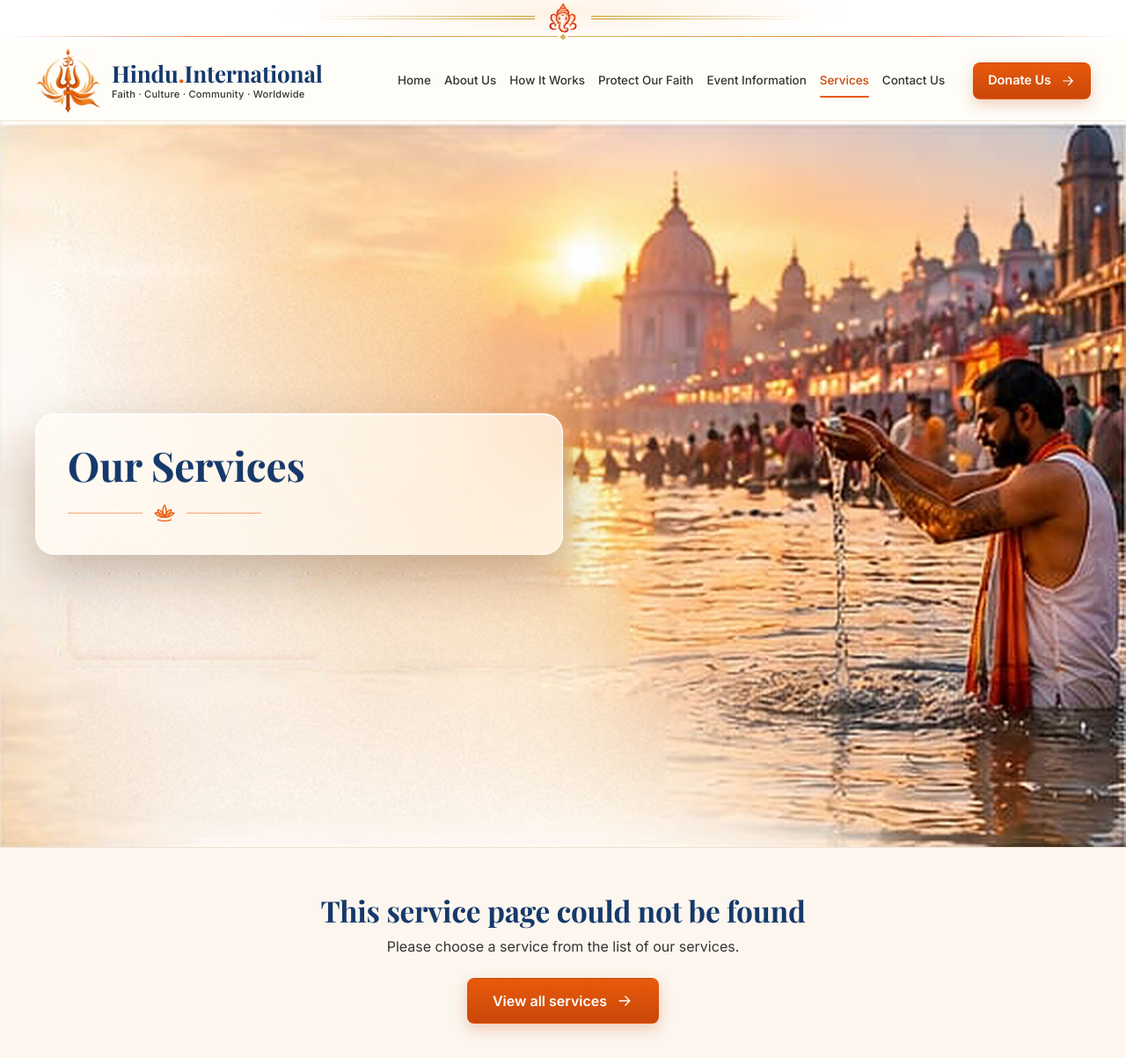
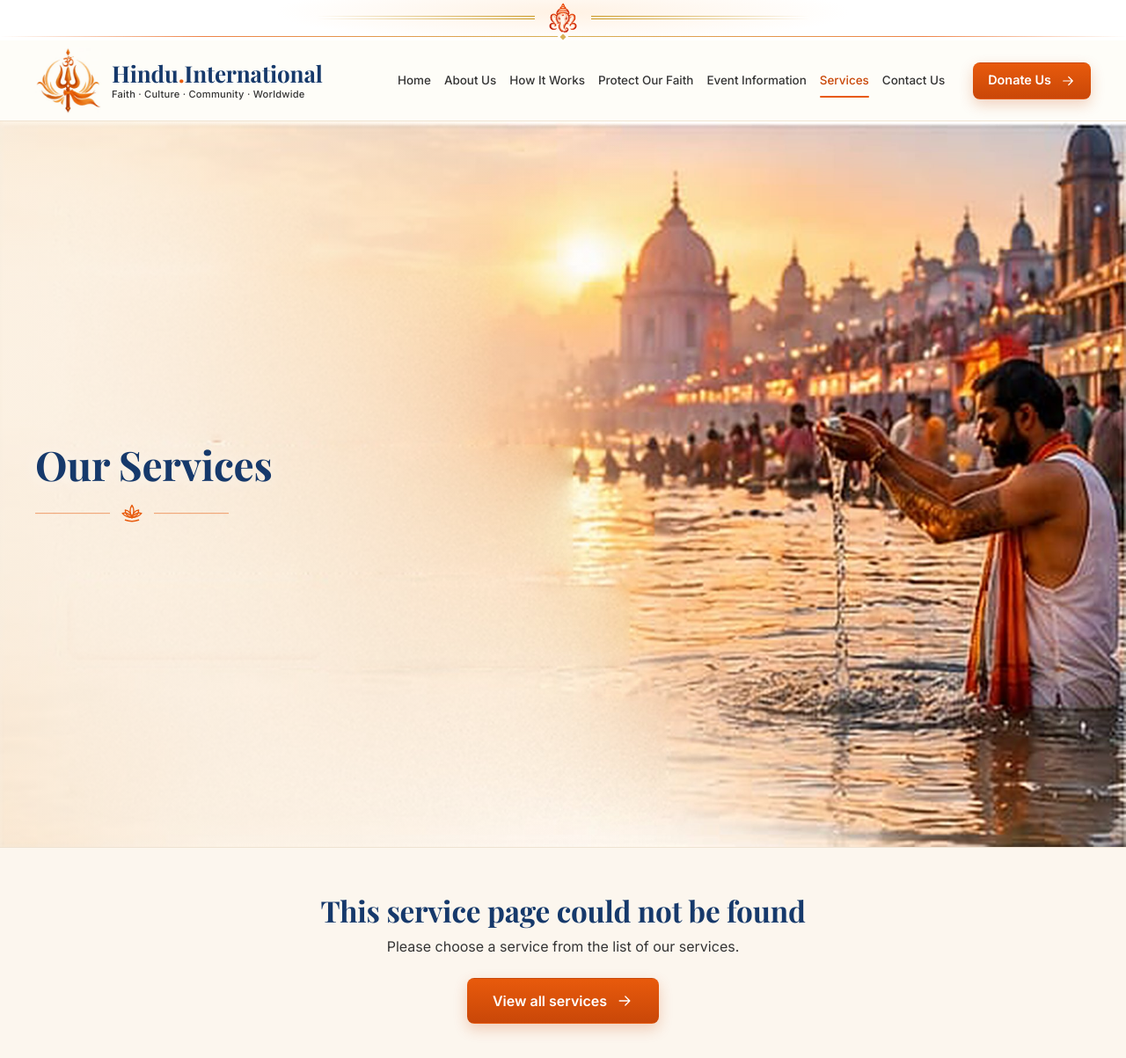
Before and after one commit to Akash5256kumar/Hindu-international, a PHP site: page /service.html in a window 1280 px wide. Shown: the top 1203 px of the page at 88% size. Run offline with PHP 8.4, Linux system fonts and the light colour scheme.

Commit message:
Service banner: no box — heading colours follow each photo
The colour behind the heading is measured from the photo: light photos get
navy/saffron text, deep ones white/gold, over a see-through wash of the
photo's own colour so the words stay readable. Phones unchanged.

Co-Authored-By: Claude Opus 5.5 <noreply@anthropic.com>

```diff
--- a/css/service.css
+++ b/css/service.css
@@ -50,19 +50,28 @@
 .sd-banner__media img { display: block; width: 100%; height: 100%; object-fit: cover; }
 .sd-banner__inner.container {
   position: absolute; z-index: 1; top: 50%; left: max(24px, calc(50% - 600px)); transform: translateY(-50%);
-  width: min(600px, 50%); max-width: none; margin: 0; padding: clamp(22px, 2.6vw, 38px) clamp(22px, 2.8vw, 40px);
-  display: flex; flex-direction: column; justify-content: center; border-radius: 22px;
-  background: linear-gradient(135deg, rgba(255, 251, 244, .9), rgba(255, 246, 234, .76));
-  border: 1px solid rgba(255, 255, 255, .85);
-  box-shadow: 0 24px 60px rgba(70, 30, 5, .28), inset 0 1px 0 rgba(255, 255, 255, .95);
-  -webkit-backdrop-filter: blur(10px) saturate(1.2); backdrop-filter: blur(10px) saturate(1.2);
+  width: min(600px, 48%); max-width: none; margin: 0; padding: 0;
+  display: flex; flex-direction: column; justify-content: center;
 }
+/* a see-through wash of the photo's own colour behind the heading (js/services.js → bannerTone) */
+.sd-banner__media::after {
+  content: ""; position: absolute; inset: 0; pointer-events: none;
+  background: linear-gradient(90deg, rgba(var(--tone, 255, 246, 234), .78) 0%, rgba(var(--tone, 255, 246, 234), .55) 30%, rgba(var(--tone, 255, 246, 234), 0) 60%);
+}
+.sd-banner--light .sd-banner__title { color: var(--roots-ink); text-shadow: 0 1px 18px rgba(255, 255, 255, .7); }
+.sd-banner--light .sd-slide__text { color: #231F1B; text-shadow: 0 1px 12px rgba(255, 255, 255, .8); }
+.sd-banner--deep .sd-banner__title { color: #FFF7EC; text-shadow: 0 2px 20px rgba(0, 0, 0, .45); }
+.sd-banner--deep .sd-banner__title .sd-accent { color: #FFC867; }
+.sd-banner--deep .sd-slide__text, .sd-banner--deep .sd-slide__label { color: rgba(255, 247, 236, .95); text-shadow: 0 1px 12px rgba(0, 0, 0, .5); }
+.sd-banner--deep .sd-lotus { color: #FFC867; }
 .sd-banner .sd-banner__inner .sd-slides, .sd-banner .sd-banner__inner .sd-banner__title { max-width: 100%; }
 .sd-banner__inner .sd-banner__title { font-size: clamp(1.9rem, 3.6vw, 3.2rem); }
 @media (max-width: 960px) {
   .sd-banner { display: flex; flex-direction: column; }
-  .sd-banner__inner.container { position: relative; top: auto; left: auto; transform: none; width: 100%; max-width: calc(680px + 48px); margin: 0; order: 1;
-    padding: 28px 24px 24px; border: 0; border-radius: 0; background: none; box-shadow: none; -webkit-backdrop-filter: none; backdrop-filter: none; }
+  .sd-banner__inner.container { position: relative; top: auto; left: auto; transform: none; width: 100%; max-width: calc(680px + 48px); margin: 0; order: 1; padding: 28px 24px 24px; }
+  .sd-banner__media::after { display: none; }
+  .sd-banner--deep .sd-banner__title, .sd-banner--deep .sd-slide__text { text-shadow: none; } .sd-banner--deep .sd-banner__title { color: var(--roots-ink); } .sd-banner--deep .sd-banner__title .sd-accent { color: var(--saffron); }
+  .sd-banner--deep .sd-slide__text { color: var(--ink-2); } .sd-banner--deep .sd-lotus { color: inherit; }
   .sd-banner__media { order: 2; }
   .sd-banner .sd-banner__inner .sd-slides, .sd-banner .sd-banner__inner .sd-banner__title { max-width: 680px; }
 }
--- a/js/services.js
+++ b/js/services.js
@@ -287,7 +287,11 @@
       var img = image(s.bannerImage, '', s.image || fallbackImage);
       if (img) { img.loading = 'eager'; img.setAttribute('fetchpriority', 'high');
         /* the banner takes the photo's own shape, so the whole photo shows on every screen */
-        var setShape = function () { if (img.naturalWidth) box.style.setProperty('--ar', img.naturalWidth + ' / ' + img.naturalHeight); };
+        var setShape = function () {
+          if (!img.naturalWidth) return;
+          box.style.setProperty('--ar', img.naturalWidth + ' / ' + img.naturalHeight);
+          bannerTone(img, box);
+        };
         img.addEventListener('load', setShape); if (img.complete) setShape();
         media.appendChild(img); }
       box.appendChild(media);
@@ -321,6 +325,25 @@
       box.appendChild(inner);
       if (slides.length > 1) rotateSlides(stack);
     });
+  }
+
+  /* Text colours follow the photo: the colour behind the heading (left part of the photo) is
+     measured; a light photo gets dark text, a deep one white and gold text, with a soft see-through
+     wash of that same colour behind the words so they stay readable. */
+  function bannerTone(img, box) {
+    try {
+      var c = document.createElement('canvas'); c.width = 60; c.height = 40;
+      var g = c.getContext('2d'); g.drawImage(img, 0, 0, 60, 40);
+      var d = g.getImageData(0, 6, 28, 28).data, r = 0, gr = 0, b = 0, n = d.length / 4;
+      for (var i = 0; i < d.length; i += 4) { r += d[i]; gr += d[i + 1]; b += d[i + 2]; }
+      r /= n; gr /= n; b /= n;
+      var light = (0.299 * r + 0.587 * gr + 0.114 * b) / 255 > 0.6;
+      var mix = function (v, to, k) { return Math.round(v + (to - v) * k); };
+      var t = light ? [mix(r, 255, .5), mix(gr, 250, .5), mix(b, 240, .5)] : [mix(r, 40, .45), mix(gr, 14, .45), mix(b, 4, .45)];
+      box.style.setProperty('--tone', t.join(', '));
+      box.classList.toggle('sd-banner--light', light);
+      box.classList.toggle('sd-banner--deep', !light);
+    } catch (e) { box.classList.add('sd-banner--deep'); }
   }
 
   /* Heading text with the orange words; Enter in the admin starts a new line */
--- a/service.html
+++ b/service.html
@@ -17,7 +17,7 @@
   <link rel="preload" as="style" href="https://fonts.googleapis.com/css2?family=Inter:wght@400;500;600;700&family=Playfair+Display:wght@500;600;700&family=Noto+Serif+Devanagari:wght@500;600&display=swap" onload="this.onload=null;this.rel='stylesheet'"><noscript><link rel="stylesheet" href="https://fonts.googleapis.com/css2?family=Inter:wght@400;500;600;700&family=Playfair+Display:wght@500;600;700&family=Noto+Serif+Devanagari:wght@500;600&display=swap"></noscript>
   <link rel="stylesheet" href="css/style.css?v=nomantra-20261027">
   <link rel="stylesheet" href="css/responsive.css?v=navgap-20261025">
-  <link rel="stylesheet" href="css/service.css?v=fitbanner-20261120">
+  <link rel="stylesheet" href="css/service.css?v=tonebanner-20261120">
   <!-- Site content + theme (generated by the admin panel) â€” must load before js/components.js -->
   <script src="content/serve.php"></script>
   <script src="js/seo.js?v=seo-20261106" defer></script>
@@ -80,7 +80,7 @@
 
   <div id="site-footer"></div>
   <script src="js/page-seo.js?v=seo-20261106"></script>
-  <script src="js/services.js?v=fitbanner-20261120"></script>
+  <script src="js/services.js?v=tonebanner-20261120"></script>
   <script src="js/script.js?v=aboutus-20261026"></script>
 </body>
 </html>
```
